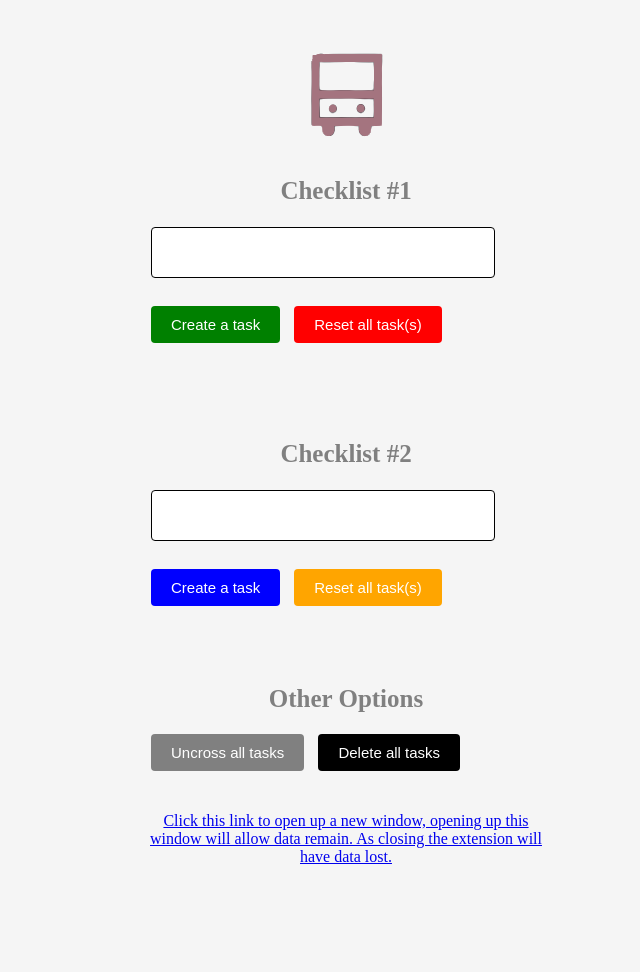
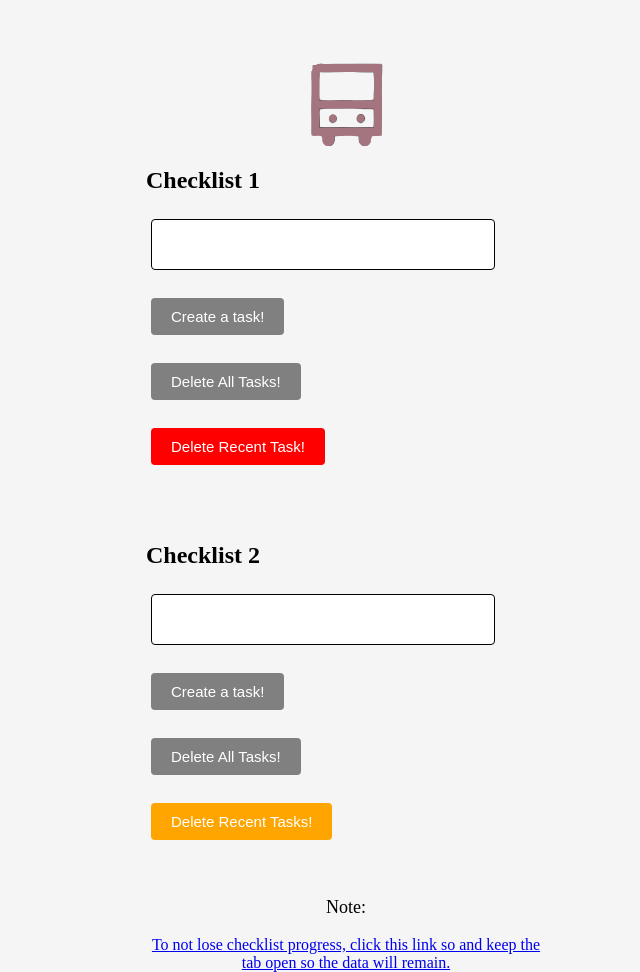
Before and after one commit to trk-999/Plan-Pilot, a browser extension: page Version 2/index.html in a window 1280 px wide. Shown: the whole page, without its empty margins (294-934 px from the left). Before the commit the page ends 866 px from the top, so only its background shows below. Drawn offline with Linux system fonts and the light colour scheme.

Commit message:
Update index.html

```diff
--- a/Version 2/index.html
+++ b/Version 2/index.html
@@ -4,46 +4,58 @@
     by checklist designs, implementations, and projects.
 
     --------------------------------------------------------------------
-    Version 0.0.1
+    Version 0.0.1 -- First Version Released during 04/23
+    Version 0.0.2 -- TBA
 -->
+
+
 <!DOCTYPE html>
 <html>
   <head>
-<title>Plan Pilot!</title> <!-- Title that will appear as opened in a web broswer -->
-<link rel="stylesheet" href="style.css" /> <!-- Style sheet to give a visually appearling look to the chrome extension. -->
+    <link rel="stylesheet" href="style.css">
+    <title>Plan Pilot </title>
   </head>
   <body>
-
-<img src="images/Plan-Pilot-small-no-background.png" alt="PLan Pilot - To Do List"> <!-- Placing the logo as the first thing a user will see, with an alt tag to display what the image for those that are using an older broswer -->
-
-<h1> Checklist #1 </h1> <!-- Indicating here that this is the first checklist with a second checklist for those interested in using a second one.-->
-<input type="text" id="checkListInput1"> <!-- Placing a text input here with a simple to understand field box to enter into tasks for this first checklist -->
+    <div style="text-align: center; margin-top: 10px;">
+      <img src="images/Plan-Pilot-small-no-background.png" alt="To-Do List">
+    </div> <!-- Placing the logo at center as the first thing a user will see, with an alt tag to display what the image for those that are using an older broswer -->
+    <h2>Checklist 1</h2> <!-- Indicating here that this is the first checklist with a second checklist for those interested in using a second one.-->
+    <input type="text" id="taskInput1"> <!-- Placing a text input here with a simple to understand field box to enter into tasks for this first checklist -->
+    <br> <!--Placed the <br> tags througout this html file so that there's enough space for the buttons, text inputs, and both checklists -->
+    <br>
+    <button id="addTaskButton1">Create a task! </button>  <!-- Button once clicked will generate the task entered in a listing style with "1." to be followed up "2." and as follows. -->
     <br>
     <br>
-<button id="createTaskButton1">Create a task</button> <!-- Button once clicked will generate the task entered in a listing style with "1." to be followed up "2." and as follows. -->
-<button id="deleteButton1">Reset all task(s)</button> <!-- This button one clicked will immediately erase all inputted items as it would appear at the start -->
-<ul id="Checklist1"></ul> <!-- This list will display tasks for this first checklist. -->
+    <button id="resetButton1">Delete All Tasks! </button> <!-- This button one clicked will immediately erase all inputted items as it would appear at the start -->
     <br>
     <br>
-<h1> Checklist #2 </h1> <!-- Indicating here that this is the second checklist -->
-<input type="text" id="checkListInput2"> <!-- Placing a text input here with a simple to understand field box to enter into tasks for this second checklist -->
+    <button id="deleteButton1">Delete Recent Task! </button> <!-- This button one clicked will immediately erase recently inputted items. -->
+    <ul id="taskList1"></ul> <!-- This list will display task(s) for this first checklist. -->
     <br>
     <br>
-<button id="createTaskButton2">Create a task</button> <!-- Button once clicked will generate the task entered in a listing style with "1." to be followed up "2." and as follows. -->
-<button id="deleteButton2">Reset all task(s) </button> <!-- This button one clicked will immediately erase all inputted items as it would appear at the start of the second checklist -->
-<ul id="Checklist2"></ul> <!-- This list will display tasks for this second checklist. -->
+    <h2>Checklist 2</h2> <!-- Heading tag here that this is the second checklist -->
+    <input type="text" id="taskInput2"> <!-- Placing a text input here with a simple to understand field box to enter into tasks for this second checklist -->
     <br>
-<h1> Other Options</h1>
-<button id="uncrossButton">Uncross all tasks</button> <!-- A button to uncross all items that were checked on both checklists -->
-<button id="deleteAllTasks">Delete all tasks</button> <!-- This button will delete all items in both checklists -->
+    <br>
+    <button id="addTaskButton2">Create a task! </button> <!-- Button once clicked will generate the task entered in a listing style with "1." to be followed up "2." and as follows for the second checklist -->
+    <br>
+    <br>
+    <button id="resetButton2">Delete All Tasks! </button>  <!-- This button one clicked will immediately erase all inputted items as it would appear at the start of the second checklist -->
+    <br>
+    <br>
+    <button id="deleteButton2">Delete Recent Tasks! </button> <!-- This button once clicked will immediately erase recently inputted items. -->
+    <ul id="taskList2"></ul> <!-- This list will display tasks for this second checklist. -->
+
     <br>
     <div id="link">
-    <br>
-    <br>
-    <a href="#" id="popup-link">Click this link to open up a new window, opening up this window will allow data remain. As closing the extension will have data lost. </a>
+      <p style="font-size: large;">Note: </p>
+      <a href="#" target="_blank" id="open-popup">To not lose checklist progress, click this link so and keep the tab open so the data will remain.</a>
        <!-- This link '<a>'' link will open a new window to encourage users to keep this window open to do their tasking in and to not lose any data as would occurr when the extension would be closed. -->
     </div>
+
+
     <script src="window.js"></script> <!-- This script file will give functionality with the buttons and the extension as a whole. -->
+
 
   </body>
 </html>
```
Lines whose indentation alone changed are shown as unchanged.
